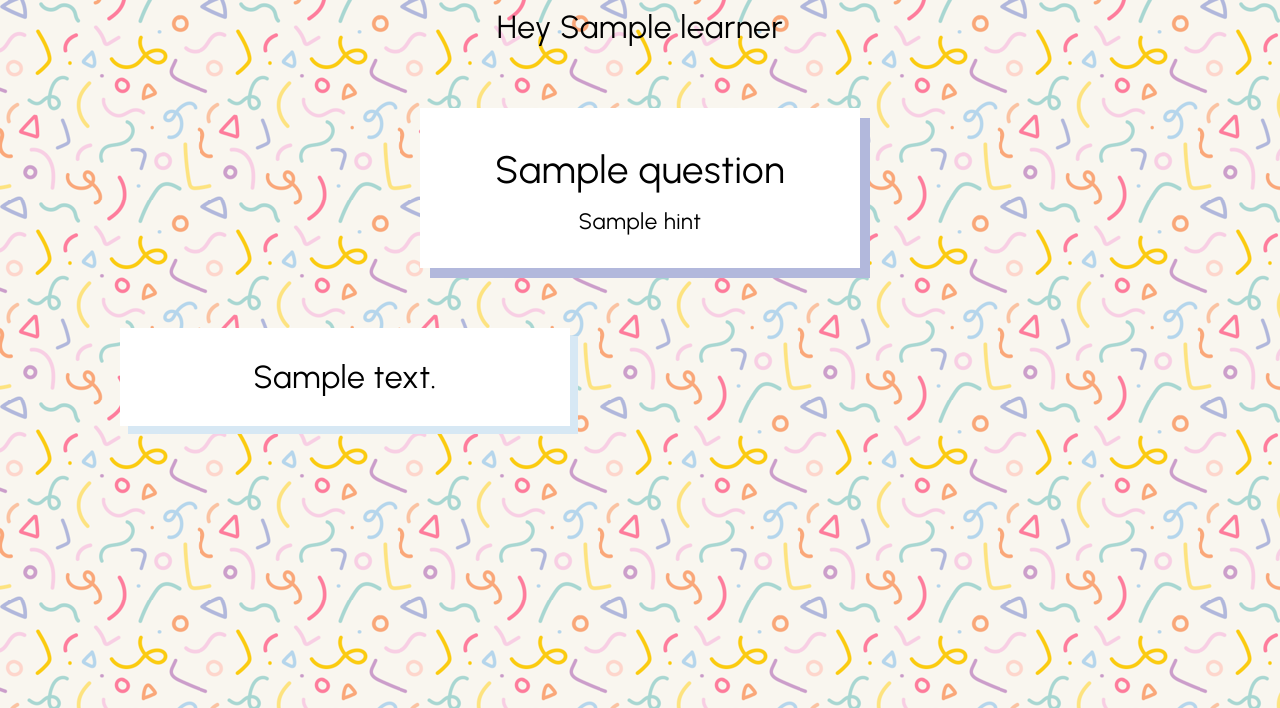
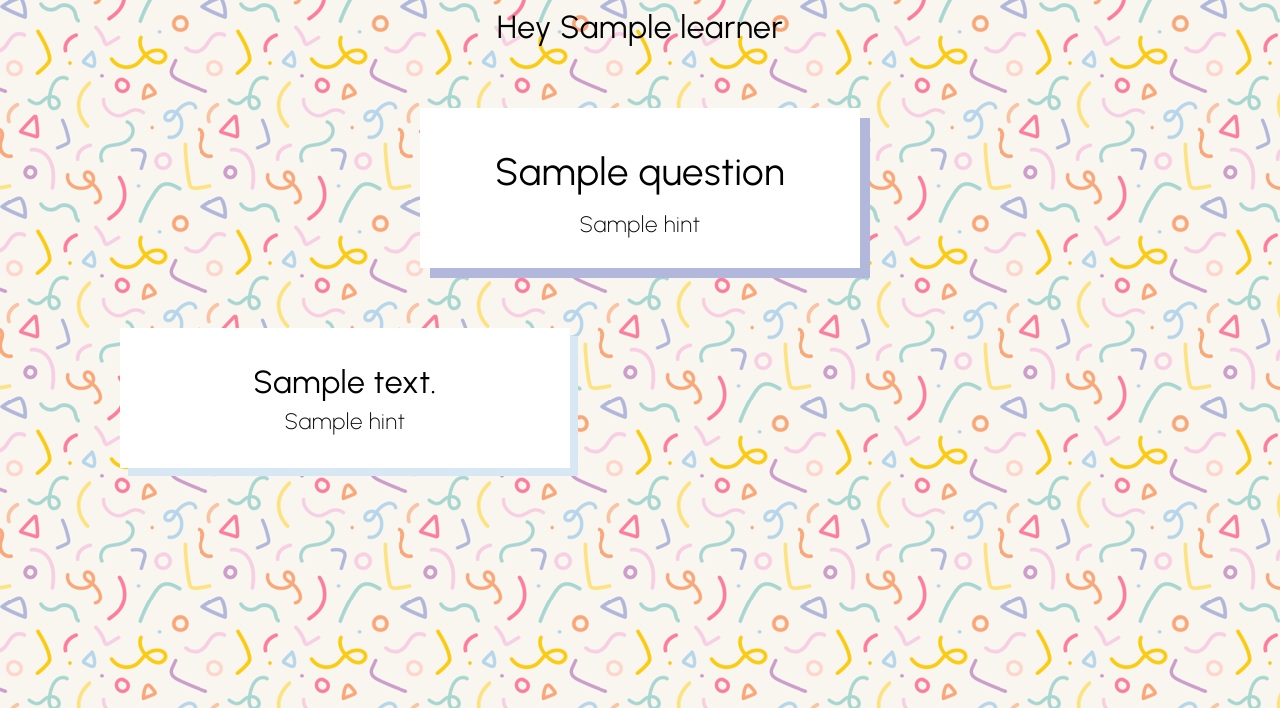
Before and after one commit to lovedaybrooke/flashcards, a Flask app: template app/templates/learn.html in a window 1280 px wide. Shown: the top 708 px of the page. Run offline with Flask 2, Linux system fonts and the light colour scheme; the template is opened without the code that fills it: most values are stand-ins (such as "Sample title", 1, 10 or a date in 2020); parts of the project's set-up code (start-up, migrations or seed data) failed here and were passed over.

Commit message:
Show hints more nicely on answer cards

```diff
--- a/app/static/behaviour.js
+++ b/app/static/behaviour.js
@@ -1,9 +1,11 @@
 function respond() {
+
+  var result = event.srcElement.closest(".answer-card").id
 
   var buttonDiv = document.getElementsByClassName("slanted-button");
   buttonDiv[0].style.display = 'block';
 
-  var answerCard = document.getElementsByClassName("answer-card").namedItem(event.srcElement.id);
+  var answerCard = document.getElementsByClassName("answer-card").namedItem(result);
   answerCard.classList.remove("answer-concealed");
 
   const xhr = new XMLHttpRequest();
@@ -11,7 +13,7 @@ function respond() {
   var FD  = new FormData();
   FD.append( "question_type", document.getElementById("question-type").innerText );
   FD.append( "combination_id", document.getElementById("combination").innerText );
-  FD.append( "result", event.srcElement.id );
+  FD.append( "result", result );
 
   xhr.open('POST', postURL);
   xhr.send( FD );
--- a/app/static/styling.css
+++ b/app/static/styling.css
@@ -35,8 +35,14 @@ div.question-card p {
 	font-size: 1.2em;
 }
 
-div.question-card p.hint {
+div.answer-card p {
+	margin: 0.2em;
+}
+
+div.question-card p.hint, div.answer-card p.hint {
 	font-size: 0.7em;
+	margin: 0.2em;
+	font-weight: 200;
 }
 
 div.answer-card {
@@ -46,6 +52,7 @@ div.answer-card {
 	margin:  30px 60px;
 	padding:  30px 20px;
 	text-align: center;
+	height:  80px;
 }
 
 div.answer-card#wrong, div.answer-card#wrong:hover {
--- a/app/templates/basiclayout.html
+++ b/app/templates/basiclayout.html
@@ -2,7 +2,7 @@
   <head>
     <link rel="preconnect" href="https://fonts.googleapis.com">
     <link rel="preconnect" href="https://fonts.gstatic.com" crossorigin>
-    <link href="https://fonts.googleapis.com/css2?family=Urbanist:wght@400&display=swap" rel="stylesheet">
+    <link href="https://fonts.googleapis.com/css2?family=Urbanist:wght@200;400&display=swap" rel="stylesheet">
     <link type="text/css" rel="stylesheet" href="/static/unsemantic-grid-responsive.css" />
     <link type="text/css" rel="stylesheet" href="/static/styling.css" />
     <script type="text/javascript" src="/static/behaviour.js"></script>
--- a/app/templates/learn.html
+++ b/app/templates/learn.html
@@ -18,7 +18,12 @@
           {% for answer in answers %}
             <div class="grid-50">
               <div id="{{ answer.correct }}" class="answer-card answer-concealed" onclick="respond()">
-                {{ answer.text }}
+                <div class="card-content">
+                  <p>{{ answer.text }}</p>
+                  {% if answer.hint %}
+                    <p class="hint">{{ answer.hint }}</p>
+                  {% endif %}
+                </div>
               </div>
             </div>
           {% endfor %}
```
